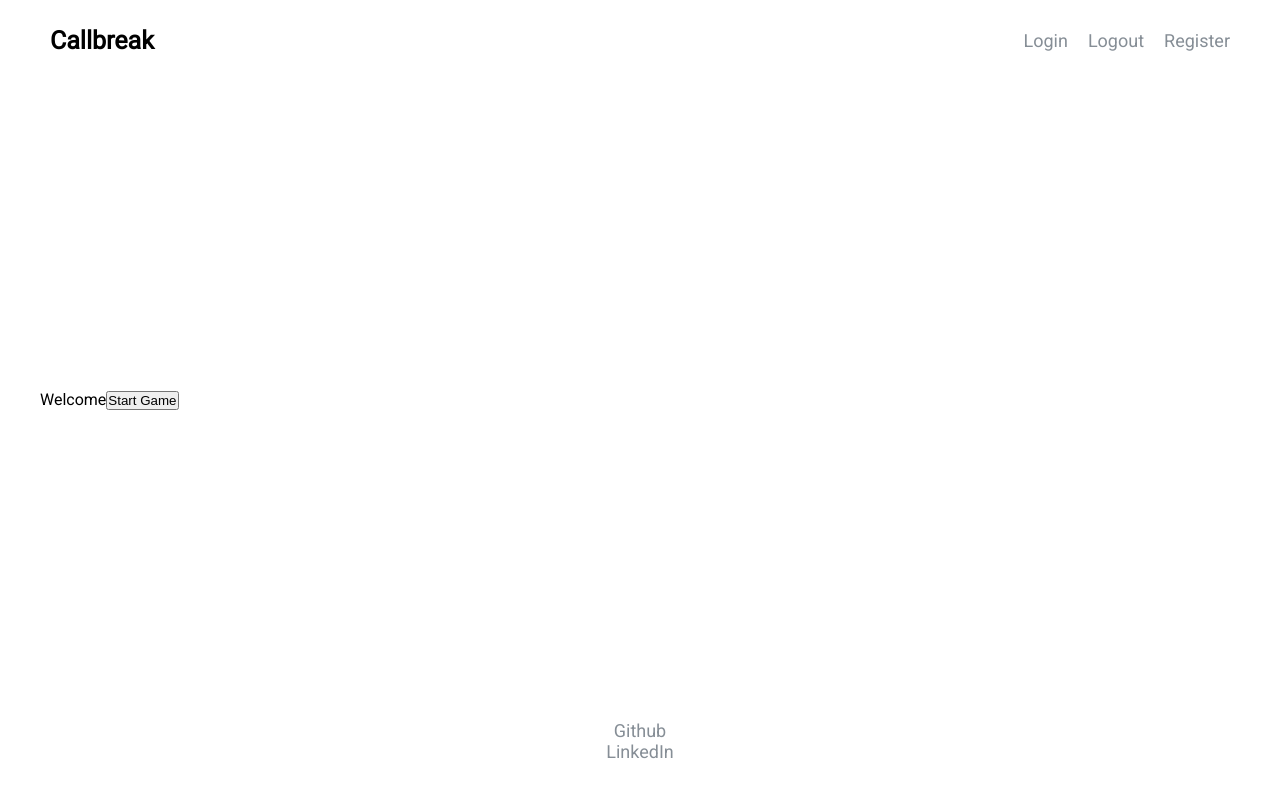
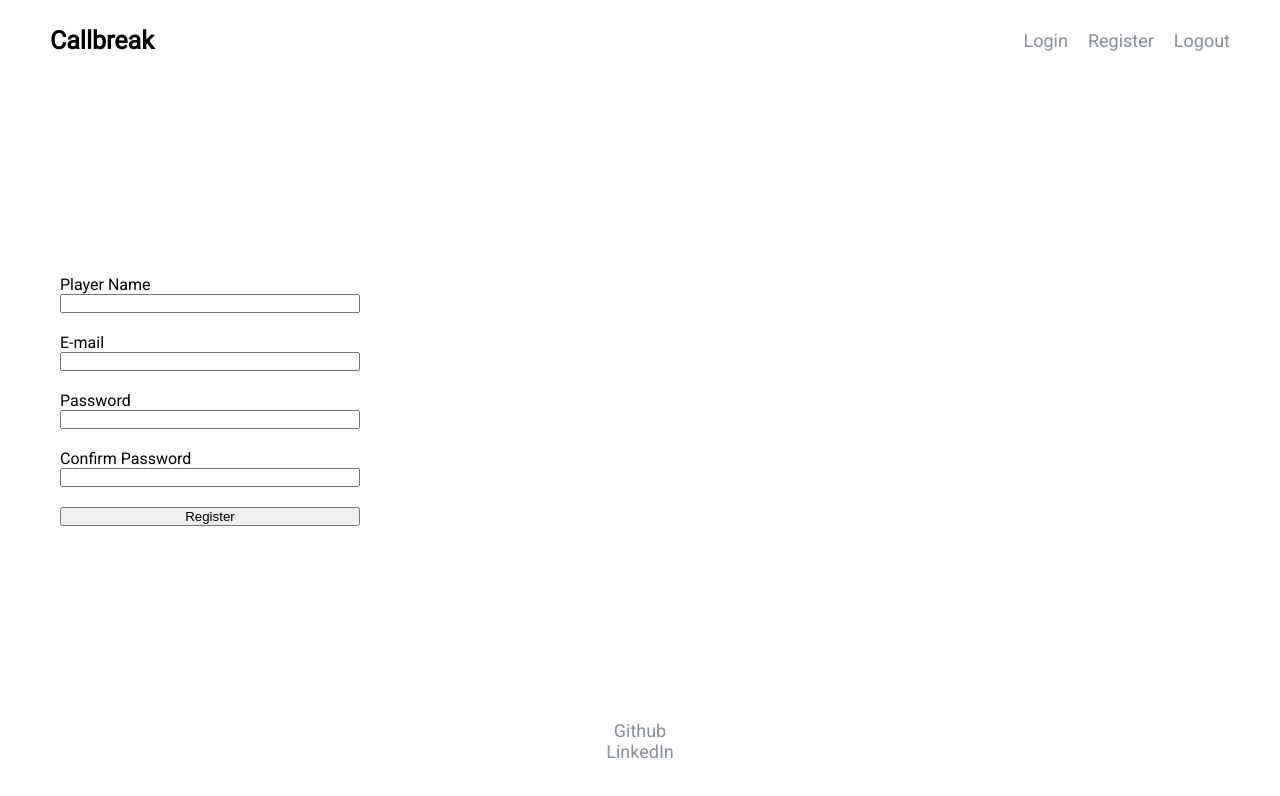
Before and after one commit to sudbasnet/Callbreak-Frontend-Vue, a Vue app: page /register in a window 1280 px wide. Shown: the top 796 px of the page. Built offline with nearby package versions, Linux system fonts and the light colour scheme; what vue-resource would draw is missing.

Commit message:
added lazy loading, registration complete

```diff
--- a/package.json
+++ b/package.json
@@ -11,7 +11,8 @@
     "core-js": "^3.6.5",
     "vue": "^2.6.11",
     "vue-resource": "^1.5.1",
-    "vue-router": "^3.3.4"
+    "vue-router": "^3.3.4",
+    "vuex": "^3.5.1"
   },
   "devDependencies": {
     "@vue/cli-plugin-babel": "~4.4.0",
--- a/public/css/style.css
+++ b/public/css/style.css
@@ -93,10 +93,15 @@ a.disabled {
     margin-bottom: 0;
 }
 
-.login-form{
+.login-form, .register-form {
     max-width: 520px;
     min-width: 300px;
-    display: flex;
-    flex-direction: column ;
+    display: grid;
+    grid-template-columns: 1fr;
+    row-gap: 20px;
     padding: 20px;
   }
+
+  .login-form-group, .register-form-group {
+      display: grid;
+  }
--- a/src/components/main/Login.vue
+++ b/src/components/main/Login.vue
@@ -1,10 +1,14 @@
 <template>
   <div>
     <form class="login-form">
-      <label for="email">E-mail</label>
-      <input type="text" name="email" v-model="loginInfo.email" />
-      <label for="password">Password</label>
-      <input type="password" name="password" v-model="loginInfo.password" />
+      <div class="login-form-group">
+        <label for="email">E-mail</label>
+        <input type="text" name="email" v-model="loginInfo.email" />
+      </div>
+      <div class="login-form-group">
+        <label for="password">Password</label>
+        <input type="password" name="password" v-model="loginInfo.password" />
+      </div>
       <button type="submit" @click.prevent="login">Login</button>
       <a href="#">Forgot Password</a>
     </form>
@@ -17,23 +21,23 @@ export default {
     return {
       loginInfo: {
         email: "",
-        password: ""
-      }
+        password: "",
+      },
     };
   },
   methods: {
     login() {
       this.$http.post("http://localhost:3000/user/login", this.loginInfo).then(
-        res => {
-          console.log(res);
+        (res) => {
+          console.log(res.body);
         },
-        err => {
+        (err) => {
           console.log("error");
           console.log(err);
         }
       );
-    }
-  }
+    },
+  },
 };
 </script>
 
--- a/src/components/main/Register.vue
+++ b/src/components/main/Register.vue
@@ -1,15 +1,23 @@
 <template>
   <div>
-    <form>
-      <label for="name">E-mail</label>
-      <input type="text" name="name" v-model="name" />
+    <form class="register-form">
+      <div class="register-form-group">
+        <label for="name">Player Name</label>
+        <input type="text" name="name" v-model="registrationInfo.name" />
+      </div>
+      <div class="register-form-group">
         <label for="email">E-mail</label>
-      <input type="text" name="email" v-model="email" />
+        <input type="text" name="email" v-model="registrationInfo.email" />
+      </div>
+      <div class="register-form-group">
         <label for="password">Password</label>
-      <input type="password" name="password" v-model="password" />
-      <label for="confirmPassword">Password</label>
-      <input type="password" name="confirmPassword" v-model="confirmPassword" />
-      <button type="submit" @click.prevent="login">Register</button>
+        <input type="password" name="password" v-model="registrationInfo.password" />
+      </div>
+      <div class="register-form-group">
+        <label for="confirmPassword">Confirm Password</label>
+        <input type="password" name="confirmPassword" v-model="registrationInfo.confirmPassword" />
+      </div>
+      <button type="submit" @click.prevent="register">Register</button>
     </form>
   </div>
 </template>
@@ -18,20 +26,30 @@
 export default {
   data() {
     return {
+      registrationInfo: {
         name: "",
         email: "",
         password: "",
-      confirmPassword: ""
+        confirmPassword: "",
+      },
     };
   },
   methods: {
-    login() {
-      console.log(this.name);
-      console.log(this.email);
-      console.log(this.password);
-      console.log(this.confirmPassword);
+    register() {
+      console.log(this.registrationInfo);
+      this.$http
+        .put("http://localhost:3000/user/register", this.registrationInfo)
+        .then(
+          (res) => {
+            console.log(res.body);
+          },
+          (err) => {
+            console.log("error");
+            console.log(err);
           }
-  }
+        );
+    },
+  },
 };
 </script>
 
--- a/src/components/shared/Header.vue
+++ b/src/components/shared/Header.vue
@@ -3,27 +3,31 @@
     <nav class="nav">
       <div class="navbar-block">
         <h1 style="font-size: 25px; padding: 10px;">Callbreak</h1>
-
         <ul class="nav-links">
-          <li>
-            <a class="nav-link" href="#">Login</a>
-          </li>
-          <li>
-            <a class="nav-link" href="#">Logout</a>
-          </li>
-          <li>
-            <a class="nav-link" href="#">Register</a>
-          </li>
+          <router-link to="/login" tag="li" active-class="active">
+            <a class="nav-link">Login</a>
+          </router-link>
+          <router-link to="/register" tag="li" active-class="active">
+            <a class="nav-link">Register</a>
+          </router-link>
+          <router-link to="/" tag="li" active-class="active" exact>
+            <a class="nav-link" href="#" @click="logout">Logout</a>
+          </router-link>
         </ul>
       </div>
     </nav>
   </header>
 </template>
 
-
-
 <script>
-export default {};
+export default {
+  methods: {
+    logout() {
+      console.log("Logged Out");
+      this.$router.replace("/");
+    }
+  }
+};
 </script>
 
 <style scoped>
--- a/src/main.js
+++ b/src/main.js
@@ -10,7 +10,7 @@ Vue.use(VueResource);
 
 Vue.use(VueRouter);
 
-const router = new VueRouter({ routes: routes });
+const router = new VueRouter({ routes: routes, mode: 'history' });
 
 new Vue({
   router: router,
--- a/src/routes.js
+++ b/src/routes.js
@@ -1,20 +1,36 @@
-import Login from './components/main/Login.vue';
-import Register from './components/main/Register.vue';
-import Home from './components/main/Home.vue';
+// import Login from './components/main/Login.vue';
+// import Register from './components/main/Register.vue';
+// import Home from './components/main/Home.vue';
+
+// Lazy loading
+const Home = resolve => {
+    require.ensure(['./components/main/Home.vue'], () => {
+        resolve(require('./components/main/Home.vue'));
+    });
+};
+
+const Login = resolve => {
+    require.ensure(['./components/main/Login.vue'], () => {
+        resolve(require('./components/main/Login.vue'));
+    });
+};
+
+const Register = resolve => {
+    require.ensure(['./components/main/Register.vue'], () => {
+        resolve(require('./components/main/Register.vue'));
+    });
+};
 
 export const routes = [
     {
-        mode: 'history',
         path: '',
         component: Home
     },
     {
-        mode: 'history',
         path: '/login',
         component: Login
     },
     {
-        mode: 'history',
         path: '/register',
         component: Register
     }
```
Also changed, not shown: src/components/main/games/InitializeGame.vue (added, +21 -0 lines), store/store.js (added, +32 -0 lines), src/components/main/games/callbreak/Callbreak.vue (added), 1 other file (tests, documents, lock files or other folders). Lines whose indentation alone changed are shown as unchanged.
